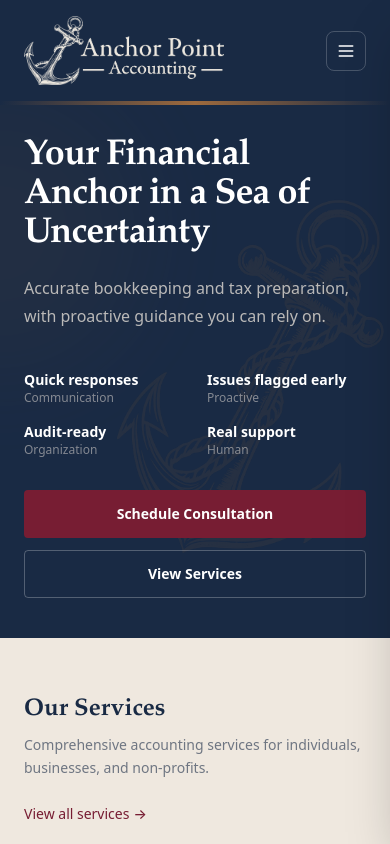
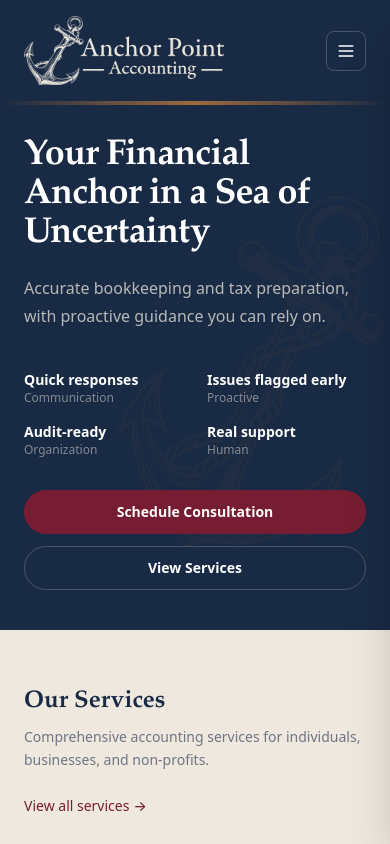
Before and after one commit to maxim5706/site-anchorpoint, a Next.js app: page / in a window 390 px wide. Shown: the top 844 px of the page. Built offline with nearby package versions, Linux system fonts and the light colour scheme.

Commit message:
Final polish: soften watermark, reduce layers, normalize button styling

```diff
--- a/src/app/page.tsx
+++ b/src/app/page.tsx
@@ -60,12 +60,10 @@ export default function Home() {
               alt=""
               width={600}
               height={600}
-              className="absolute -right-16 top-1/2 h-[400px] w-[400px] -translate-y-1/2 object-contain opacity-[0.08] md:h-[550px] md:w-[550px]"
+              className="absolute -right-16 top-1/2 h-[400px] w-[400px] -translate-y-1/2 object-contain opacity-[0.05] md:h-[550px] md:w-[550px]"
               aria-hidden="true"
             />
-            {/* Burnt orange accent glow */}
-            <div className="absolute -left-32 top-0 h-64 w-64 rounded-full bg-[color:var(--ap-burnt-orange)] opacity-[0.08] blur-3xl" />
-          </div>
+                      </div>
 
           <div className="relative mx-auto max-w-6xl px-6 pb-10 pt-8 md:pb-14 md:pt-10">
             <div className="grid items-start gap-10 md:grid-cols-2">
@@ -102,7 +100,7 @@ export default function Home() {
               </div>
 
               <div className="relative hidden md:block">
-                <div className="relative rounded-lg border border-white/12 bg-white/[0.03] p-6">
+                <div className="relative rounded-xl border border-white/10 bg-white/[0.02] p-6">
                   <div className="flex items-center justify-center">
                     <Image
                       src="/brand/logo-circle-cream.png"
@@ -119,13 +117,13 @@ export default function Home() {
                   <div className="mt-5 space-y-2">
                     <a
                       href="/contact"
-                      className="flex h-11 w-full items-center justify-center rounded bg-[color:var(--ap-burgundy)] text-sm font-semibold text-white transition-colors hover:brightness-110"
+                      className="flex h-11 w-full items-center justify-center rounded-full bg-[color:var(--ap-burgundy)] text-sm font-semibold text-white transition-colors hover:brightness-110"
                     >
                       Schedule Consultation
                     </a>
                     <a
                       href="/services"
-                      className="flex h-11 w-full items-center justify-center rounded border border-white/20 text-sm font-semibold text-white transition-colors hover:bg-white/10"
+                      className="flex h-11 w-full items-center justify-center rounded-full border border-white/20 text-sm font-semibold text-white transition-colors hover:bg-white/10"
                     >
                       View Services
                     </a>
@@ -137,13 +135,13 @@ export default function Home() {
             <div className="mt-8 flex flex-col gap-3 md:hidden">
               <a
                 href="/contact"
-                className="flex h-12 items-center justify-center rounded bg-[color:var(--ap-burgundy)] text-sm font-semibold text-white"
+                className="flex h-11 items-center justify-center rounded-full bg-[color:var(--ap-burgundy)] text-sm font-semibold text-white"
               >
                 Schedule Consultation
               </a>
               <a
                 href="/services"
-                className="flex h-12 items-center justify-center rounded border border-white/25 text-sm font-semibold text-white"
+                className="flex h-11 items-center justify-center rounded-full border border-white/20 text-sm font-semibold text-white"
               >
                 View Services
               </a>
```
